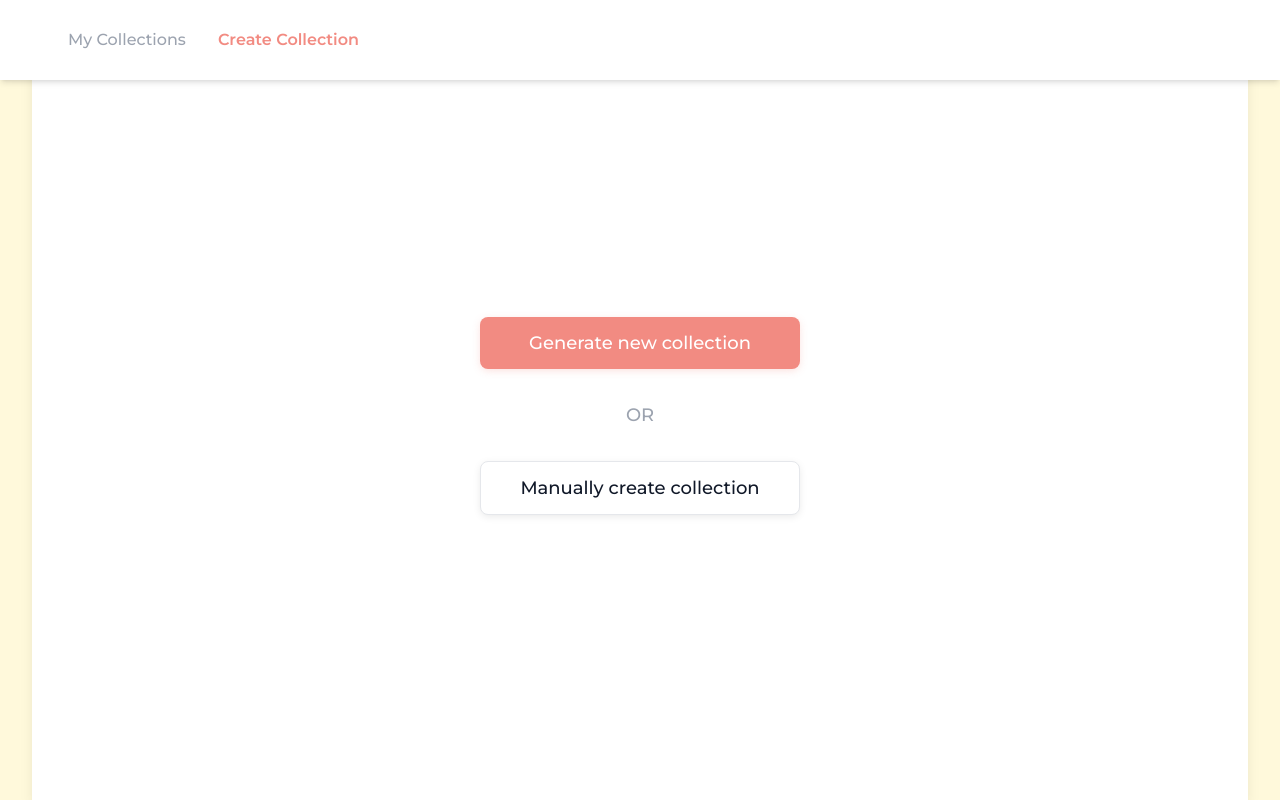
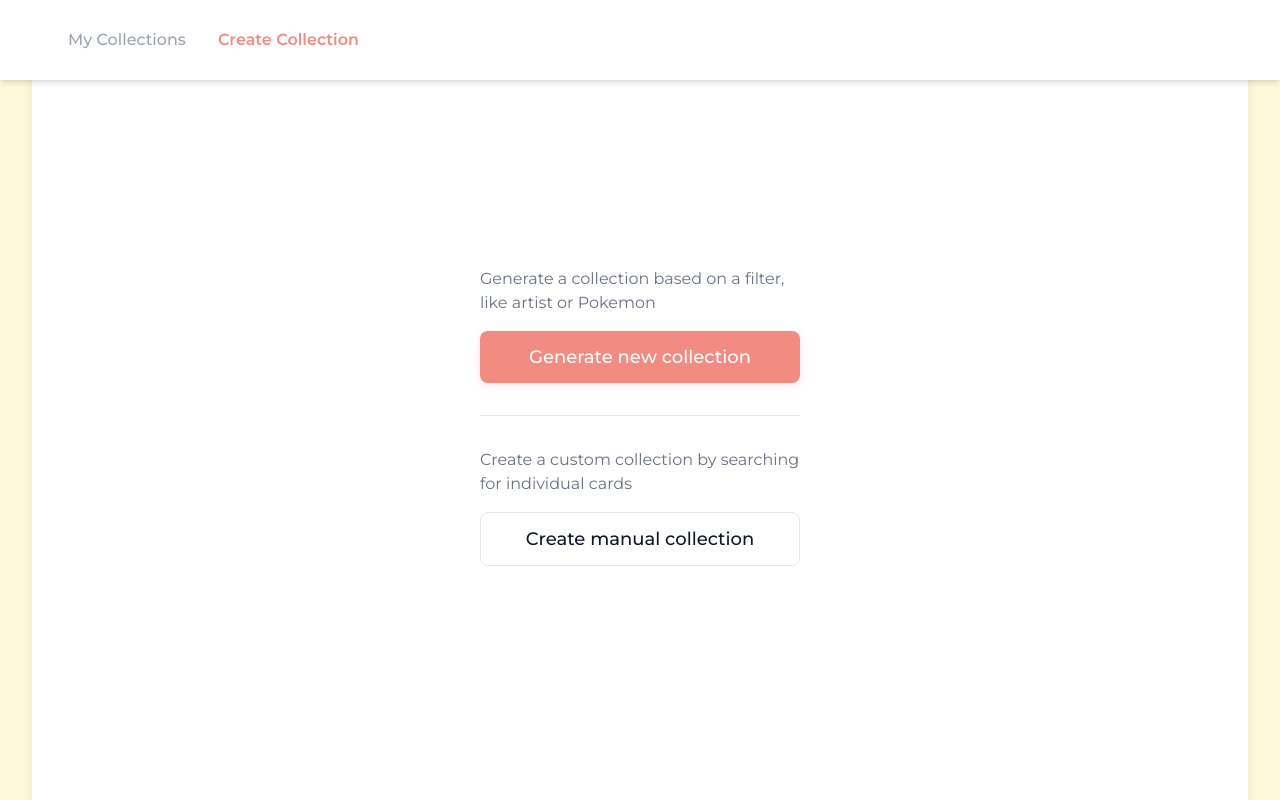
Before and after one commit to wagyobeef/pokenest, a React (Vite) app in the folder frontend/: page /create-collection in a window 1280 px wide. Built offline with nearby package versions, Linux system fonts and the light colour scheme.

Commit message:
Create collection page

```diff
--- a/frontend/src/CreateCollectionPage/CreateCollectionPage.tsx
+++ b/frontend/src/CreateCollectionPage/CreateCollectionPage.tsx
@@ -8,7 +8,10 @@ const CreateCollectionPage = () => {
   return (
     <MainPage>
       <div className="flex items-center justify-center h-[calc(100vh-12rem)]">
-        <div className="flex flex-col items-center gap-4 w-80">
+        <div className="flex flex-col items-center w-80">
+          <p className="text-gray-500 mb-4">
+            Generate a collection based on a filter, like artist or Pokemon
+          </p>
           <Button
             size="large"
             fullWidth
@@ -16,14 +19,19 @@ const CreateCollectionPage = () => {
           >
             Generate new collection
           </Button>
-          <p className="my-4 text-[#9CA3AF] text-lg font-medium">OR</p>
+          <div className="my-8 w-full">
+            <div className="h-[1px] bg-gray-200" />
+          </div>
+          <p className="text-gray-500 mb-4">
+            Create a custom collection by searching for individual cards
+          </p>
           <Button
             size="large"
             variant="secondary"
             fullWidth
             onClick={() => navigate("/create-manual-collection")}
           >
-            Manually create collection
+            Create manual collection
           </Button>
         </div>
       </div>
--- a/frontend/src/components/Button.tsx
+++ b/frontend/src/components/Button.tsx
@@ -27,7 +27,7 @@ const Button = ({
     primary:
       "bg-[#F28B82] text-white shadow-[0_2px_8px_-1px_rgba(242,139,130,0.3)] hover:transform hover:-translate-y-0.5",
     secondary:
-      "bg-white text-gray-900 border border-gray-200 hover:border-gray-300 shadow-[0_2px_8px_-1px_rgba(0,0,0,0.1)]",
+      "bg-white text-gray-900 border border-gray-200 hover:border-gray-300 hover:transform hover:-translate-y-0.5",
   };
 
   const widthStyle = fullWidth ? "w-full" : "";
```
